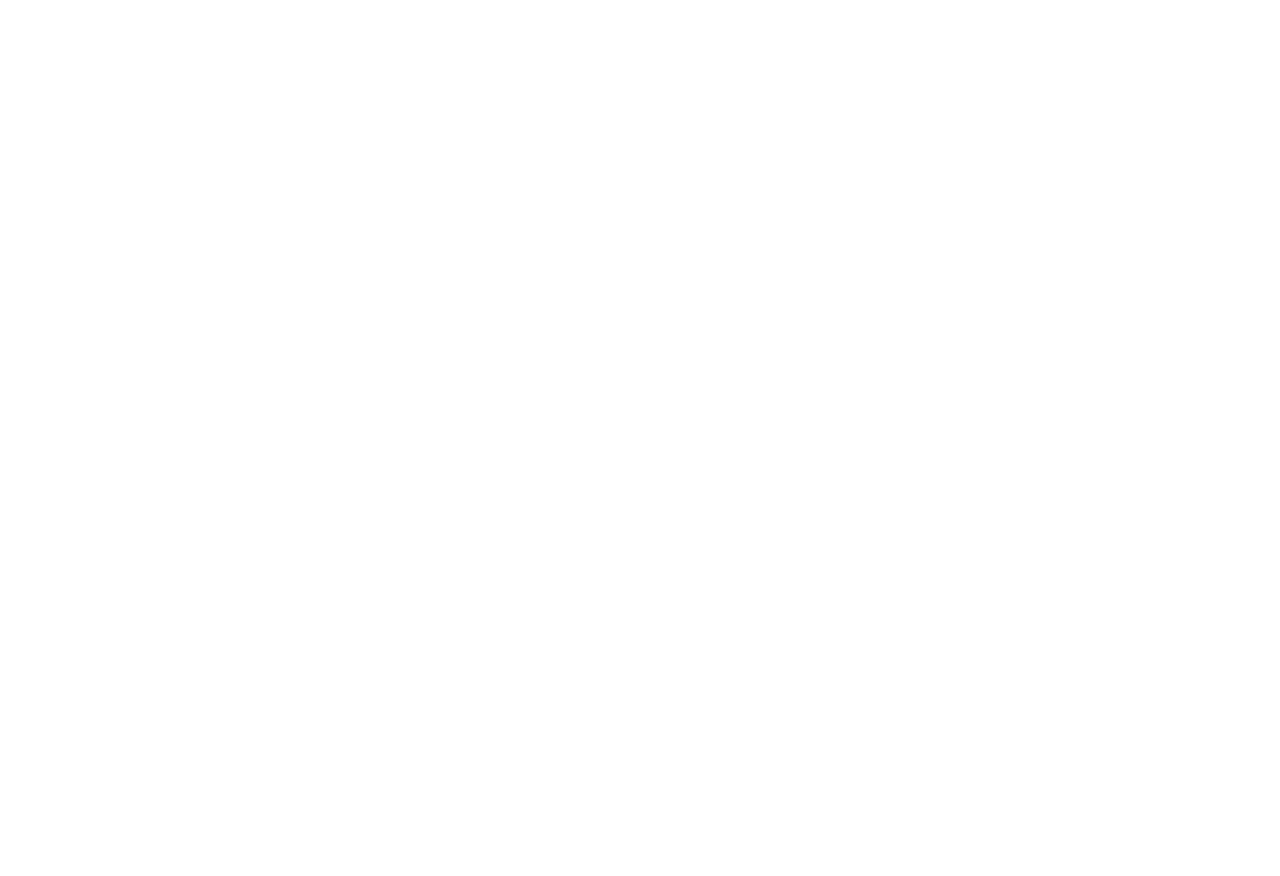
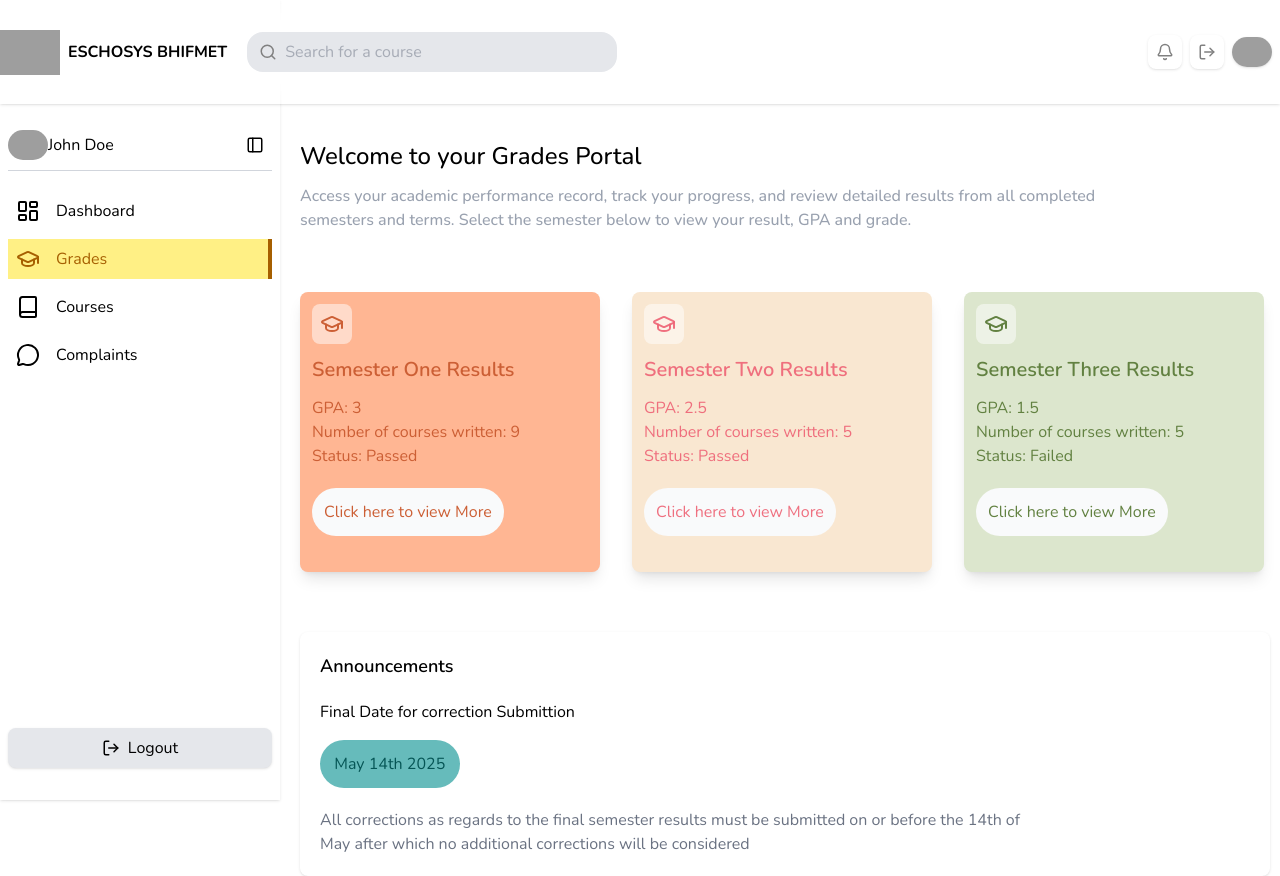
Before and after one commit to amandangum/Score-Tracker, a React (Vite) app: page /student-grades in a window 1280 px wide. Before the commit this address had no page. Before the commit the page ends 800 px from the top, so only its background shows below. Built offline with nearby package versions, Linux system fonts and the light colour scheme; grey boxes are pictures that could not be loaded.

Commit message:
Created the student ranking section and the grades page for the student dashboard

```diff
--- a/src/App.jsx
+++ b/src/App.jsx
@@ -3,6 +3,7 @@
 import Login from "./components/(auth-routes)/Login/Login";
 import Signup from "./components/(auth-routes)/signup/signup";
 import StudentDash from "./components/(student-routes)/Dashboard/StudentDash";
+import StudentGrade from "./components/(student-routes)/Dashboard/Grades/StudentGrade";
 import ForgotPassword from "./components/(auth-routes)/ForgotPassword/ForgotPassword";
 import { useState } from "react";
 import TeacherDash from "./components/(teacher-routes)/Teacher";
@@ -31,6 +32,10 @@
       <Route path="/admin-dashboard" element={<AdminDash
                                        sidebarOpen={sidebarOpen}
                                        setSidebarOpen={setSidebarOpen} />}/>
+
+      <Route path="/student-grades" element={<StudentGrade
+                                       sidebarOpen={sidebarOpen}
+                                       setSidebarOpen={setSidebarOpen} />}/>
     </Routes>
 
     </BrowserRouter>
--- /dev/null
+++ b/src/components/(student-routes)/Dashboard/Grades/Announcement.jsx
@@ -0,0 +1,16 @@
+import React from 'react'
+
+function Announcement() {
+  return (
+    <div className='w-[99%] mt-10 shadow rounded-lg p-5'>
+         <h1 className='text-lg font-semibold'>Announcements</h1>
+
+          <h4 className='mt-5 '>Final Date for correction Submittion</h4>
+          <p style={{backgroundColor: "#66BBBB", color:"#055555"}} className='rounded-full p-3 w-[15%] text-center mt-4'>May 14th 2025</p>
+          <p className='w-180 mt-5 text-gray-500'>All corrections as regards to the final semester results must be submitted on or before the 14th of May after which
+             no additional corrections will be considered</p>
+        </div>
+  )
+}
+
+export default Announcement
--- /dev/null
+++ b/src/components/(student-routes)/Dashboard/Grades/GradesCard.jsx
@@ -0,0 +1,20 @@
+import React from 'react'
+
+function GradesCard({title, Icon, content,numCourses, status, bgColor,textColor}) {
+  return (
+    <div
+    style={{backgroundColor: bgColor, color: textColor}}
+    className={`md:w-75 h-70 shadow-lg rounded-lg p-3 mt-5 xsm:w-[90%]`}>
+
+
+      <div className='p-2 rounded-lg bg-white/50 w-fit'>{Icon}</div>
+      <h1 className='text-xl font-semibold my-3 '>{title}</h1>
+      <p >{content}</p>
+      <p >{numCourses}</p>
+      <p >{status}</p>
+      <button className='mt-5 bg-gray-50 rounded-full p-3 hover:cursor-pointer hover:bg-gray-200 '>Click here to view More</button>
+    </div>
+  )
+}
+
+export default GradesCard
--- /dev/null
+++ b/src/components/(student-routes)/Dashboard/Grades/StudentGrade.jsx
@@ -0,0 +1,74 @@
+import React from "react";
+import Sidebar from "../../../Sidebar/Sidebar";
+import DashboardNav from "../../../../nav/DashboardNav";
+import { StudentsRoute } from "../../../../Scripts/Sidebar-routes";
+import DashboardCard from "../../../dashboard/DashboardCard";
+import GradesCard from "./GradesCard";
+import Announcement from "./Announcement";
+import { GraduationCap } from "lucide-react";
+
+function StudentGrade({ sidebarOpen, setSidebarOpen }) {
+  return (
+    <div>
+      <div>
+        <DashboardNav />
+
+        <Sidebar
+          routes={StudentsRoute}
+          sidebarOpen={sidebarOpen}
+          setSidebarOpen={setSidebarOpen}
+        />
+      </div>
+
+      <div
+        className={`${sidebarOpen ? "md:ml-75" : "ml-18 w-[88%]"} mt-15 pt-20`}
+      >
+        <h1 className="text-2xl font-medium">Welcome to your Grades Portal</h1>
+        <p className="font-medium text-gray-400 w-200 mt-3">Access your academic performance record, track your progress, and review detailed results from all completed semesters and terms.
+          Select the semester below to view your result, GPA and grade.
+        </p>
+
+        <div className='flex items-center gap-8 flex-wrap mt-10 hover:cursor-pointer'>
+        <GradesCard
+        Icon={<GraduationCap />}
+        title="Semester One Results"
+        content={"GPA: 3"}
+        numCourses={"Number of courses written: 9"}
+        status={"Status: Passed"}
+        bgColor="#FFB693"
+        textColor="#CC5F35"
+         />
+
+         <GradesCard
+        Icon={<GraduationCap />}
+        title="Semester Two Results"
+        content={"GPA: 2.5"}
+        numCourses={"Number of courses written: 5"}
+        status={"Status: Passed"}
+        bgColor="#F9E7D1"
+        textColor="#E67E"
+         />
+
+         <GradesCard
+        Icon={<GraduationCap />}
+        title="Semester Three Results"
+        content={"GPA: 1.5"}
+        numCourses={"Number of courses written: 5"}
+        status={"Status: Failed                                                                                        "}
+        bgColor="#DCE6CD"
+        textColor="#628141"
+         />
+       </div>
+
+
+          <div className="mt-15">
+
+            <Announcement />
+      </div>
+    </div>
+    </div>
+
+  );
+}
+
+export default StudentGrade;
--- a/src/components/(student-routes)/Dashboard/StudentDash.jsx
+++ b/src/components/(student-routes)/Dashboard/StudentDash.jsx
@@ -5,6 +5,7 @@
 import DashboardCard from '../../dashboard/DashboardCard';
 import { Book, BookOpen, GraduationCap } from 'lucide-react';
 import Announcements from '../../dashboard/Announcements';
+import StudentRanking from '../../dashboard/StudentRanking';
 
 function StudentDash({sidebarOpen, setSidebarOpen }) {
   return (
@@ -18,7 +19,7 @@
     setSidebarOpen={setSidebarOpen}/>
    </div>
 
-   <div className={`${sidebarOpen ? "ml-75" : "ml-20"} mt-6 pt-20`} >
+   <div className={`${sidebarOpen ? "md:ml-75" : "ml-18 w-[88%]"} mt-15 pt-20`} >
        <h1 className='text-2xl font-medium'>Dashboard</h1>
 
 
@@ -53,6 +54,11 @@
         <h1 className='font-medium text-2xl'>Announcements</h1>
           <Announcements />
        </div>
+
+       <div className='mt-10'>
+        <h1 className='font-medium text-2xl'>Student Ranking</h1>
+        <StudentRanking />
+       </div>
    </div>
 
    </div>
--- a/src/components/Sidebar/Sidebar.jsx
+++ b/src/components/Sidebar/Sidebar.jsx
@@ -22,7 +22,7 @@
 
   return (
     <div
-      className={`h-screen transition-all duration-300 ease-in-out pt-20 pb-8 fixed ${
+      className={`md:h-screen transition-all duration-300 ease-in-out pt-30 pb-8 fixed bottom-0 z-40 backdrop-blur-lg top-0 ${
         sidebarOpen ? "w-70" : "w-15"
       } shadow px-2 flex flex-col justify-between pb-5`}
     >
--- a/src/components/dashboard/Announcements.jsx
+++ b/src/components/dashboard/Announcements.jsx
@@ -6,7 +6,7 @@
     <div className='mt-5 w-[99%] shadow rounded-2xl p-5'>
     <h1 className='text-lg font-semibold'>Upcoming Exams</h1>
 
-    <div className='flex items-center gap-10 mt-3'>
+    <div className='flex items-center gap-10 mt-3 flex-wrap'>
         <div >Analysis</div>
         <h1 style={{backgroundColor:"#F9E7D1", color:"#E67E"}} className='rounded-full p-3'>Tuesday 10th Dec</h1>
 
@@ -19,7 +19,7 @@
 
     <h1 className='text-lg font-semibold mt-5'>Exam Release Dates</h1>
 
-    <div className='flex items-center gap-10 mt-3'>
+    <div className='flex items-center gap-10 mt-3 flex-wrap'>
         <div >Analysis</div>
         <h1 style={{backgroundColor:"#DCE6CD", color:"#628141"}} className='rounded-full p-3'>Tuesday 10th Dec</h1>
 
--- a/src/components/dashboard/DashboardCard.jsx
+++ b/src/components/dashboard/DashboardCard.jsx
@@ -4,7 +4,7 @@
   return (
     <div
     style={{backgroundColor: bgColor, color: textColor}}
-    className={`w-75 h-40 shadow-lg rounded-lg p-3 mt-5`}>
+    className={`md:w-75 h-40 shadow-lg rounded-lg p-3 mt-5 xsm:w-[90%]`}>
 
 
       <div className='p-2 rounded-lg bg-white/50 w-fit'>{Icon}</div>
--- /dev/null
+++ b/src/components/dashboard/StudentRanking.jsx
@@ -0,0 +1,53 @@
+import React from "react";
+
+function StudentRanking() {
+  return (
+    <div className="mt-5 w-[99%] shadow rounded-2xl p-5">
+      <h1 className="text-lg font-semibold">
+        Ranking of Best Student for each course
+      </h1>
+
+
+
+      <div className="overflow-x-auto">
+        <table className="w-full mt-10">
+          <thead className="bg-[#f0f7ff] border-b border-[#f0f7ff]">
+            <tr>
+              <th className="p-3 font-semibold text-left">Course</th>
+              <th className="p-3  font-semibold text-left">Credit Value</th>
+              <th className="p-3  font-semibold text-left">Best Student</th>
+              <th className="p-3  font-semibold text-left">Best Grade</th>
+            </tr>
+          </thead>
+
+          <tbody>
+            <tr className="bg-white border-b border-gray-200">
+              <td className="p-3 text-sm text-gray-700">
+                Mobile App Development
+              </td>
+              <td className="p-3 text-sm text-gray-700">5</td>
+              <td className="p-3 text-sm text-gray-700">Nabefo Ibrahim</td>
+              <td className="p-3 text-sm text-gray-700">A</td>
+            </tr>
+
+            <tr className="bg-[#f0f7ff] border-b border-[#f0f7ff]">
+              <td className="p-3 text-sm text-gray-700">Embedded Systems</td>
+              <td className="p-3 text-sm text-gray-700">3</td>
+              <td className="p-3 text-sm text-gray-700">Nabefo Ibrahim</td>
+              <td className="p-3 text-sm text-gray-700">A+</td>
+            </tr>
+
+            <tr className="bg-white border-b border-gray-200">
+              <td className="p-3 text-sm text-gray-700">Compiler Design</td>
+              <td className="p-3 text-sm text-gray-700">7</td>
+              <td className="p-3 text-sm text-gray-700">Atangana Joyce</td>
+              <td className="p-3 text-sm text-gray-700">B</td>
+            </tr>
+          </tbody>
+        </table>
+      </div>
+    </div>
+  );
+}
+
+export default StudentRanking;
--- a/src/nav/DashboardNav.jsx
+++ b/src/nav/DashboardNav.jsx
@@ -4,7 +4,7 @@
 
 function DashboardNav() {
   return (
-    <div className="flex items-center justify-between shadow h-[13vh] pr-2 fixed top-0 w-full backdrop-blur-lg">
+    <div className="flex items-center justify-between shadow h-[13vh] pr-2 fixed top-0 w-full backdrop-blur-lg z-50">
       <div className="flex items-center gap-5">
         <div className="flex items-center justify-center gap-2 ">
           <img
```
